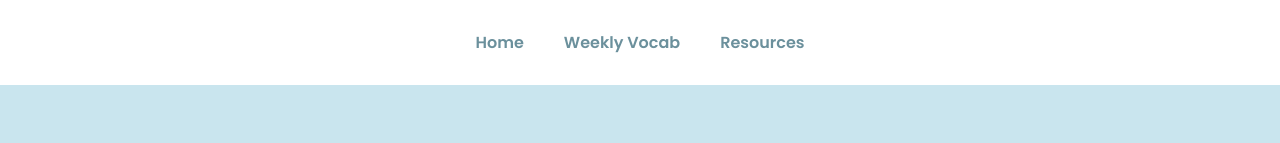
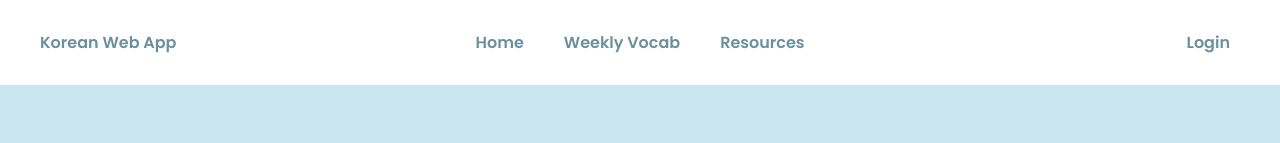
Before and after one commit to chris-mcdonald-dev/korean-web-app, a React (Create React App) app in the folder client/: page /vocab in a window 1280 px wide. Shown: the top 143 px of the page. Built offline with nearby package versions, Linux system fonts and the light colour scheme; no server answers.

Commit message:
Separate Vocab and Resources into smaller componenets

```diff
--- a/client/src/components/Nav/Nav.css
+++ b/client/src/components/Nav/Nav.css
@@ -3,6 +3,11 @@
     display: flex;
     justify-content: center;
     padding: 30px 0px;
+}
+
+.logo {
+    position: absolute;
+    left: 20px;
 }
 
 .nav-links {
@@ -12,8 +17,13 @@
     height: 100%;
 }
 
-.nav-links a {
+.nav-links a, .login-link a, .logo a {
     margin: 0 20px;
     text-decoration: none;
     color: rgb(107, 144, 156);
 }
+
+.login-link {
+    position: absolute;
+    right: 30px;
+}
--- a/client/src/components/Nav/Nav.js
+++ b/client/src/components/Nav/Nav.js
@@ -5,11 +5,17 @@ import './Nav.css';
 export default function Nav() {
     return (
         <div className="nav-container">
+            <div className="logo">
+                <Link to="/">Korean Web App</Link>
+            </div>
             <div className="nav-links">
                 <Link to="/">Home</Link>
                 <Link to="/vocab">Weekly Vocab</Link>
                 <Link to="/resources">Resources</Link>
             </div>
+            <div className="login-link">
+                <Link to="/login">Login</Link>
+            </div>
         </div>
     )
 }
--- /dev/null
+++ b/client/src/components/Resources/ResourceCards.js
@@ -0,0 +1,15 @@
+import React from 'react'
+
+export default function ResourceCards(props) {
+    const resources = props.resources;
+    return (
+        <div className="cards-container">
+            {resources.map(resource => (
+                <div className="inner-card" key={resource._id}>
+                    <h3>{resource.title}</h3>
+                    <p>{resource.content}</p>
+                </div>
+            ))}
+        </div>
+    )
+}
--- a/client/src/components/Resources/Resources.js
+++ b/client/src/components/Resources/Resources.js
@@ -1,5 +1,6 @@
 import { useState, useEffect } from 'react';
 import "./Resources.css";
+import ResourceCards from './ResourceCards';
 
 export default function Resources() {
     const [resources, setResources] = useState([{"_id":"-1", "title":"Loading..."}]);
@@ -17,14 +18,7 @@ export default function Resources() {
             <div className="main-container">
                 <div className="main-card">
                     <h1 className="main-title">Study Resources</h1>
-                    <div className="cards-container">
-                        {resources.map(resource => (
-                            <div className="inner-card" key={resource._id}>
-                                <h3>{resource.title}</h3>
-                                <p>{resource.content}</p>
-                            </div>
-                        ))}
-                    </div>
+                    <ResourceCards resources={resources}/>
                 </div>
             </div>
         </div>
--- a/client/src/components/Vocab/Vocab.js
+++ b/client/src/components/Vocab/Vocab.js
@@ -1,4 +1,5 @@
 import { useEffect, useState } from "react";
+import VocabList from "./VocabList";
 
 const initialState = [
 
@@ -21,9 +22,7 @@ export default function Vocab() {
                 <h1 className="main-title">Weekly Vocabulary</h1>
                 <div className="main-inner-card">
                     <h3>Week 15</h3>
-                    {vocab.map((word, index) =>
-                        <p key={index}>{word.korean} - {word.english}</p>
-                    )}
+                    <VocabList vocab = {vocab}/>
                 </div>
             </div>
         </div>
--- /dev/null
+++ b/client/src/components/Vocab/VocabList.js
@@ -0,0 +1,12 @@
+import React from 'react'
+
+export default function VocabList(props) {
+    const vocab = props.vocab;
+    return (
+        <div className="vocab-list">
+            {vocab.map((word, index) =>
+                <p key={index}>{word.korean} - {word.english}</p>
+            )}
+        </div>
+    )
+}
```
